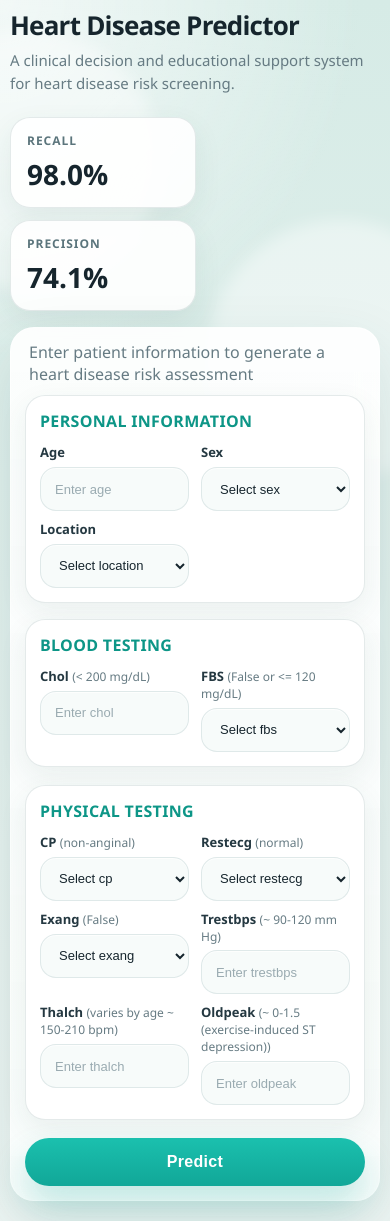
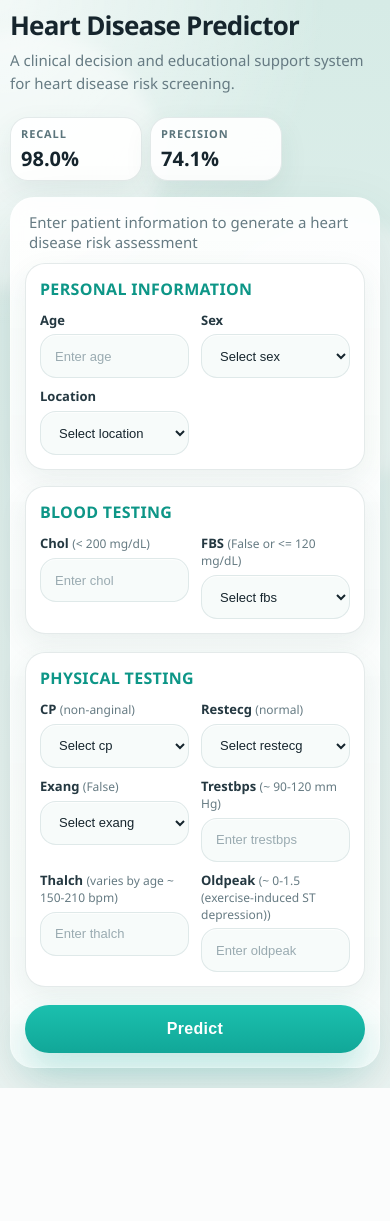
Before and after one commit to Sutathip003/HeartDiseasePredictor, a Flask app: page / in a window 390 px wide; the page is wider, and only the part inside the window is pictured. After the commit the page ends 1088 px from the top of that part, so only its background shows below. Run offline with Flask 3, Linux system fonts and the light colour scheme.

Commit message:
Polish mobile metric card sizing

```diff
--- a/app/static/style.css
+++ b/app/static/style.css
@@ -110,15 +110,15 @@ h1 {
 .metric-row {
   flex-wrap: wrap;
   display: flex;
-  gap: 12px;
+  gap: 10px;
 }
 
 .metric-pill {
-  min-width: 152px;
+  min-width: 128px;
   border: 1px solid var(--line);
-  border-radius: 20px;
+  border-radius: 18px;
   background: var(--panel);
-  padding: 14px 16px;
+  padding: 10px 12px;
   text-align: left;
   box-shadow: var(--shadow-soft);
 }
@@ -132,8 +132,8 @@ h1 {
 }
 
 .metric-value {
-  margin-top: 6px;
-  font-size: 28px;
+  margin-top: 4px;
+  font-size: 22px;
   font-weight: 700;
 }
 
@@ -161,7 +161,7 @@ h1 {
 .workspace-intro h2 {
   margin: 0;
   color: var(--muted);
-  font-size: clamp(16px, 2vw, 22px);
+  font-size: clamp(15px, 1.8vw, 20px);
   line-height: 1.35;
   font-weight: 400;
 }
@@ -557,13 +557,30 @@ button:hover {
     font-size: 26px;
   }
 
+  .metric-row {
+    gap: 8px;
+  }
+
+  .metric-pill {
+    min-width: 110px;
+    padding: 8px 10px;
+  }
+
+  .metric-label {
+    font-size: 11px;
+  }
+
+  .metric-value {
+    font-size: 20px;
+  }
+
   .workspace-card {
     border-radius: 24px;
     padding: 14px;
   }
 
   .workspace-intro h2 {
-    font-size: 16px;
+    font-size: 15px;
   }
 
   .workspace-intro p {
```
